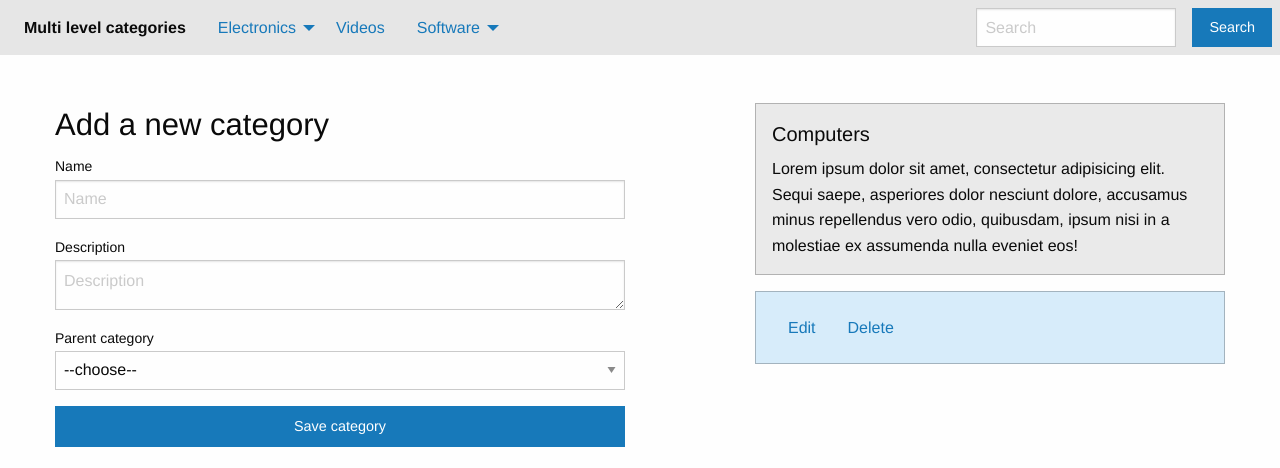
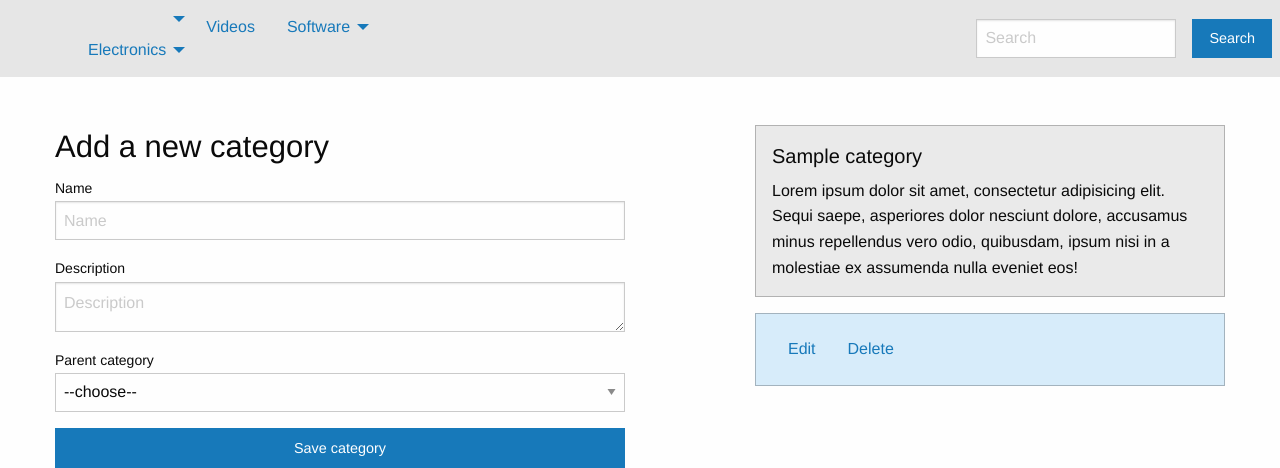
Before and after one commit to r3nyou/category-TDD, a PHP site: template app/Views/view.phtml in a window 1280 px wide. Shown: the top 468 px of the page. Run offline with PHP 8.4, Linux system fonts and the light colour scheme; the template is opened without the code that fills it: most values are stand-ins (such as "Sample title", 1, 10 or a date in 2020); some libraries are stand-ins or nearby versions.

Commit message:
frontend:click a category link see link to edit and delete, category description, etc.

```diff
--- a/app/Views/layout/header.phtml
+++ b/app/Views/layout/header.phtml
@@ -17,9 +17,9 @@
 <div class="top-bar">
     <div class="top-bar-left">
         <ul class="dropdown menu" data-dropdown-menu>
-            <li class="menu-text">Multi level categories</li>
+            <a class="menu-text"><a href="<?=$baseUrl?>" Multi level categories</a></li>
             <li class="has-submenu">
-                <a href="#">Electronics</a>
+                <a href="<?=$baseUrl?>/show-category/1">Electronics</a>
                 <ul class="submenu menu vertical" data-submenu>
                     <li><a href="#">Monitors</a></li>
                     <li><a href="#">Tablets</a></li>
--- a/app/Views/view.phtml
+++ b/app/Views/view.phtml
@@ -61,25 +61,29 @@
         <div class="medium-6 large-5 cell large-offset-1">
             <div class="basic-card">
                 <div class="basic-card-content content callout secondary">
-                    <h5>Computers</h5>
+                    <h5><?=$category ?? 'Choose a category form the menu'  ?></h5>
+                    <?php if ($category ?? false): ?>
                     <p>
                         Lorem ipsum dolor sit amet, consectetur adipisicing elit. Sequi
                         saepe, asperiores dolor nesciunt dolore, accusamus minus
                         repellendus vero odio, quibusdam, ipsum nisi in a molestiae ex
                         assumenda nulla eveniet eos!
                     </p>
+                    <?php endif; ?>
                 </div>
+                <?php if ($category ?? false): ?>
                 <div class="links callout primary">
                     <ul class="menu">
                         <li>
-                            <a href="#">Edit</a>
+                            <a href="<?=$baseUrl?>/edit-category/1">Edit</a>
                         </li>
                         <li>
                             <a id="delete-category-confirmation" onclick="return confirm('Are your sure?')"
-                               href="delete-category">Delete</a>
+                               href="<?=$baseUrl?>/delete-category/1">Delete</a>
                         </li>
                     </ul>
                 </div>
+                <?php endif; ?>
             </div>
         </div>
     </div>
--- a/app/dependencies.php
+++ b/app/dependencies.php
@@ -4,4 +4,6 @@ $container = $app->getContainer();
 $container['my_service'] = function ($c) {
     return 'My service in action.';
 };
-$container['view'] = new \Slim\Views\PhpRenderer('../app/Views/');
+$container['view'] = new \Slim\Views\PhpRenderer('../app/Views/', [
+    'baseUrl' => 'http://localhost:8000',
+]);
--- a/app/routes.php
+++ b/app/routes.php
@@ -4,4 +4,5 @@ use App\Controllers\HomeController;
 use App\Controllers\CategoryController;
 
 $app->get('/', HomeController::class . ':home');
-$app->get('/delete-category', CategoryController::class . ':deleteCategory');
+$app->get('/delete-category/{id}', CategoryController::class . ':deleteCategory');
+$app->get('/show-category/{id}', CategoryController::class . ':showCategory');
```
Also changed, not shown: app/Controllers/CategoryController.php (+12 -0 lines), tests/FrontendStuffTest.php (+18 -2 lines).
